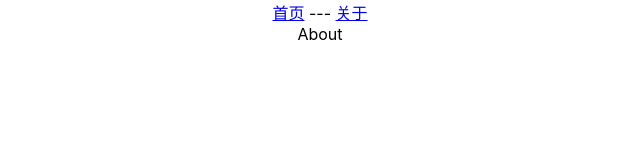
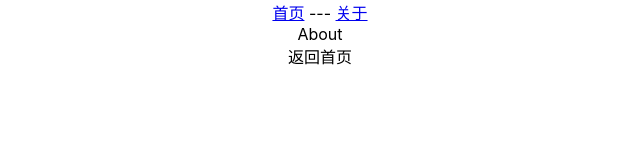
Before and after one commit to Daudxu/learn-react18, a React (Create React App) app: page /about in a window 1280 px wide. Shown: the top 160 px of the page, without its empty margins (320-960 px from the left). Built offline with nearby package versions, Linux system fonts and the light colour scheme.

Commit message:
fix update code

```diff
--- a/src/App.js
+++ b/src/App.js
@@ -1,4 +1,4 @@
-import { Routes, Route, Link, NavLink, Navigate } from 'react-router-dom'
+import { Routes, Route, NavLink, Navigate } from 'react-router-dom'
 
 import './App.css';
 import Home from './views/Home'
--- /dev/null
+++ b/src/router/index.js
@@ -0,0 +1,4 @@
+import { Navigate } from "react-router-dom";
+
+
+import Home from "../views/Home";
--- a/src/views/About.js
+++ b/src/views/About.js
@@ -1,9 +1,13 @@
 import '../App.css'
-
+import { useNavigate } from 'react-router-dom'
 function About() {
+  const navigate = useNavigate()
   return (
     <div className="App">
        About
+       <div onClick={()=> navigate('/')}>
+            返回首页
+       </div>
     </div>
   );
 }
--- a/src/views/Home.js
+++ b/src/views/Home.js
@@ -1,6 +1,10 @@
 import '../App.css'
 import logo from '../logo.svg';
+import { useNavigate } from 'react-router-dom'
+
 function Home() {
+  const navigate = useNavigate()
+
   return (
     <div className="App">
       <header className="App-header">
@@ -17,6 +21,14 @@ function Home() {
           Learn React
         </a>
       </header>
+      <div>
+        <hr/>
+        <button onClick={()=>{
+            navigate(-1)
+        }}>
+            回退
+        </button>
+      </div>
     </div>
   );
 }
--- a/src/views/NoPage.js
+++ b/src/views/NoPage.js
@@ -1,7 +1,11 @@
+import { useNavigate } from 'react-router-dom'
+
 function NoPage() {
+    const navigate = useNavigate()
     return (
         <div>
            没有这个页面
+           <button onClick={()=>navigate('/')}>返回首页</button>
         </div>
     )
 }
```
